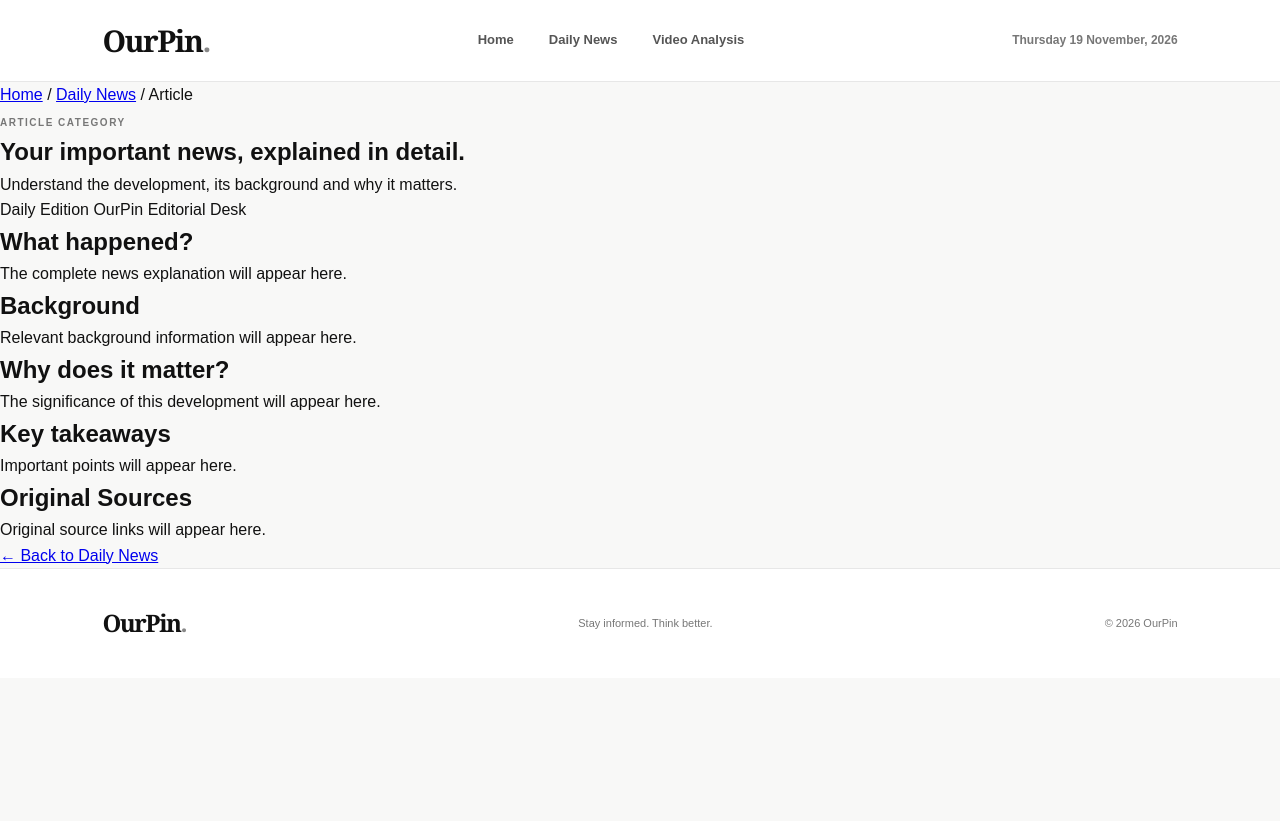
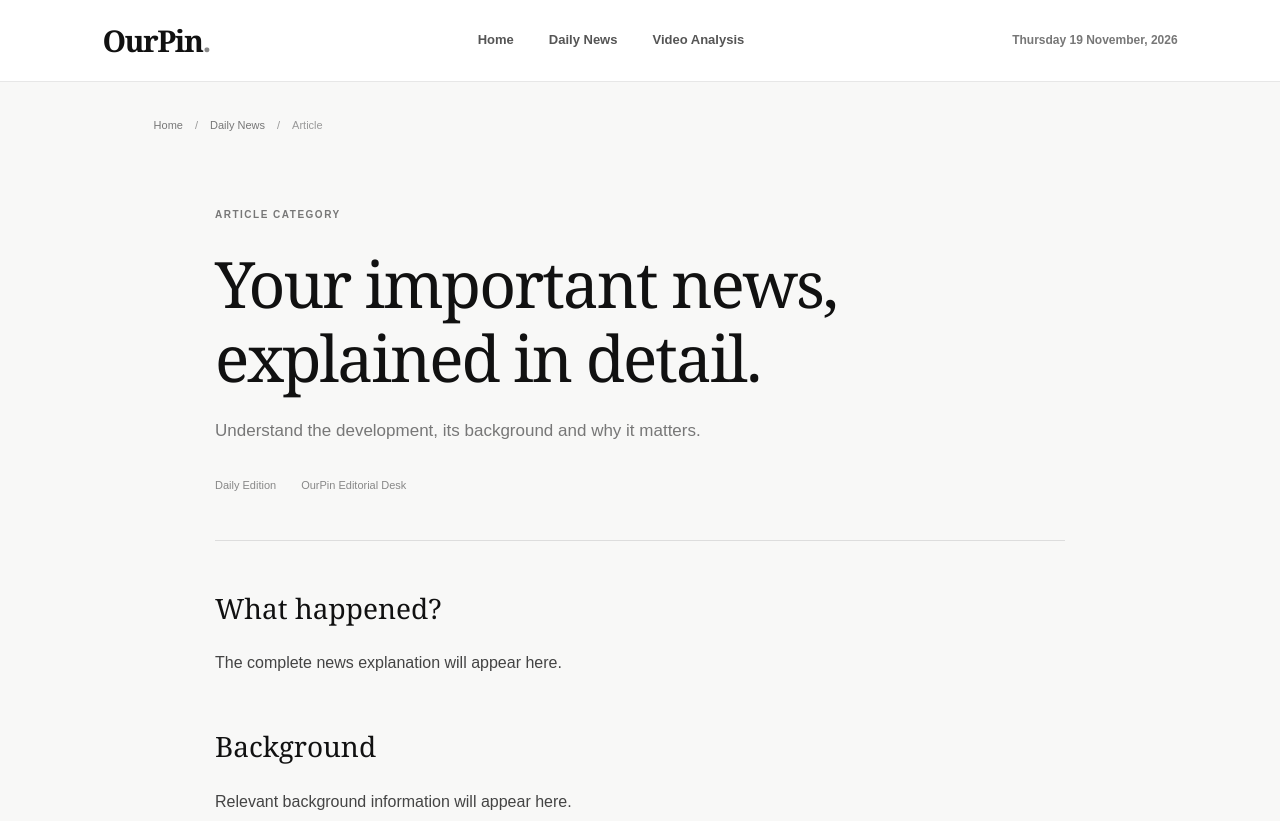
Before and after one commit to t8854577-cell/OurPin, a plain HTML site: page article.html in a window 1280 px wide. Shown: the top 821 px of the page. Before the commit the page ends 800 px from the top, so only its background shows below. Drawn offline with Linux system fonts and the light colour scheme.

Commit message:
Update style.css

```diff
--- a/assets/css/style.css
+++ b/assets/css/style.css
@@ -368,3 +368,162 @@ body {
         transition: none !important;
     }
 }
+
+
+/* =================================
+   OURPIN — ARTICLE READING PAGE
+================================= */
+
+.article-page {
+    padding: 35px 12% 90px;
+}
+
+.article-breadcrumb {
+    display: flex;
+    flex-wrap: wrap;
+    gap: 12px;
+    align-items: center;
+    color: #999999;
+    font-size: 11px;
+    margin-bottom: 65px;
+}
+
+.article-breadcrumb a {
+    color: #777777;
+    text-decoration: none;
+}
+
+.article-breadcrumb a:hover {
+    color: #111111;
+}
+
+.article-content {
+    max-width: 850px;
+    margin: 0 auto;
+}
+
+.article-header {
+    max-width: 750px;
+}
+
+.article-header h1 {
+    font-family: Georgia, serif;
+    font-size: clamp(38px, 5vw, 65px);
+    font-weight: normal;
+    line-height: 1.15;
+    letter-spacing: -2px;
+    margin: 22px 0;
+}
+
+.article-description {
+    font-size: 17px;
+    color: #777777;
+    line-height: 1.8;
+    max-width: 650px;
+}
+
+.article-meta {
+    display: flex;
+    flex-wrap: wrap;
+    gap: 25px;
+    margin-top: 30px;
+    color: #888888;
+    font-size: 11px;
+}
+
+.article-divider {
+    height: 1px;
+    background: #dddddd;
+    margin: 45px 0;
+}
+
+.article-body {
+    max-width: 720px;
+}
+
+.article-body section {
+    margin-bottom: 45px;
+}
+
+.article-body h2 {
+    font-family: Georgia, serif;
+    font-size: 28px;
+    font-weight: normal;
+    margin-bottom: 17px;
+}
+
+.article-body p,
+.article-body li {
+    font-size: 16px;
+    line-height: 2;
+    color: #444444;
+}
+
+.article-body ul {
+    padding-left: 22px;
+}
+
+.article-body li {
+    margin-bottom: 10px;
+}
+
+.article-sources {
+    border-top: 1px solid #dddddd;
+    padding-top: 30px;
+}
+
+.article-sources a {
+    display: block;
+    color: #555555;
+    font-size: 13px;
+    margin: 12px 0;
+    text-decoration: underline;
+    text-underline-offset: 4px;
+}
+
+.article-back {
+    max-width: 720px;
+    margin: 55px auto 0;
+}
+
+.article-back a {
+    color: #333333;
+    font-size: 13px;
+    text-decoration: none;
+}
+
+.article-back a:hover {
+    text-decoration: underline;
+}
+
+/* ARTICLE MOBILE DESIGN */
+
+@media (max-width: 700px) {
+
+    .article-page {
+        padding: 25px 7% 65px;
+    }
+
+    .article-breadcrumb {
+        margin-bottom: 45px;
+    }
+
+    .article-header h1 {
+        font-size: 42px;
+        letter-spacing: -1.5px;
+    }
+
+    .article-description {
+        font-size: 15px;
+    }
+
+    .article-body h2 {
+        font-size: 25px;
+    }
+
+    .article-body p,
+    .article-body li {
+        font-size: 15px;
+        line-height: 1.9;
+    }
+}
```
